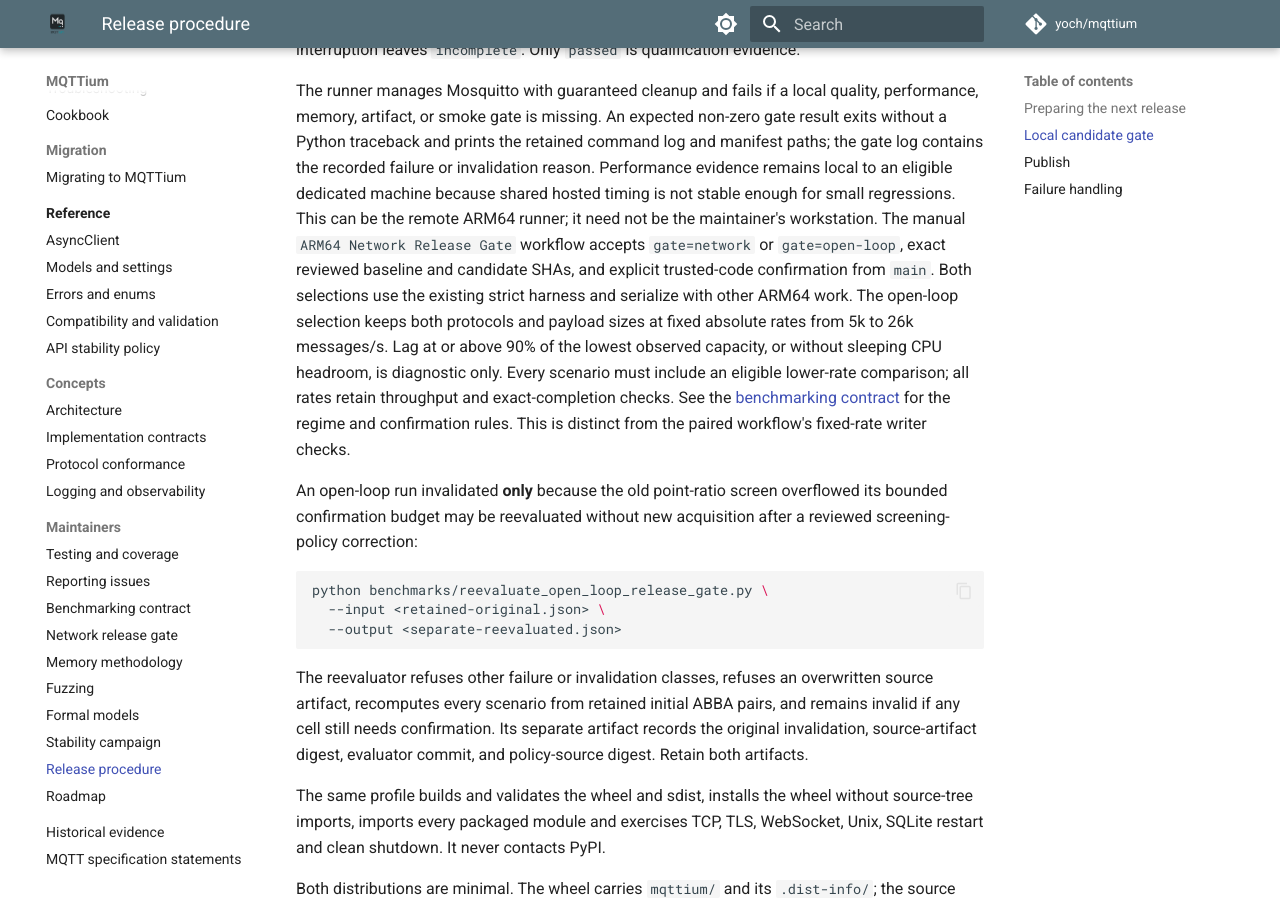
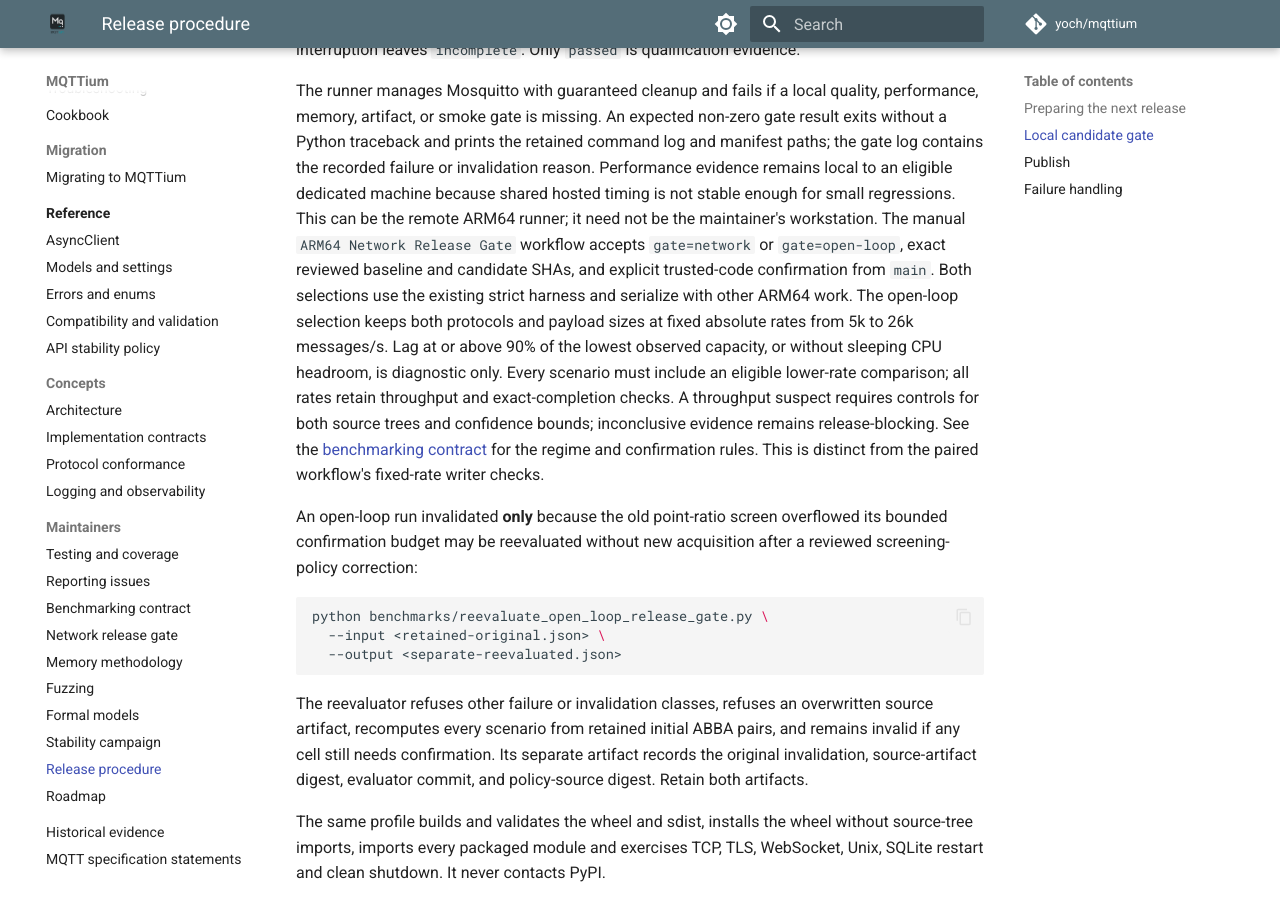
Before and after one commit to yoch/mqttium, an MkDocs documentation site: the page built from docs/release-process.md, in a window 1280 px wide and 900 px high, scrolled down 1283 px. Built offline with MkDocs 1.6.1 and Material for MkDocs 9.7.7, drawn with Linux system fonts in a browser that asks for light colours; comment, search, counter and statistics services are not loaded.

Commit message:
docs: clarify inconclusive throughput qualification

```diff
--- a/docs/release-process.md
+++ b/docs/release-process.md
@@ -70,7 +70,9 @@ The open-loop selection keeps both protocols and payload sizes at fixed
 absolute rates from 5k to 26k messages/s. Lag at or above 90% of the lowest
 observed capacity, or without sleeping CPU headroom, is diagnostic only.
 Every scenario must include an eligible lower-rate comparison; all rates retain
-throughput and exact-completion checks. See the
+throughput and exact-completion checks. A throughput suspect requires controls
+for both source trees and confidence bounds; inconclusive evidence remains
+release-blocking. See the
 [benchmarking contract](benchmarking.md) for the regime and confirmation rules.
 This is distinct from the paired workflow's fixed-rate writer checks.
 
```
Also changed, not shown: docs/reports/README.md (+1 -1 lines).
